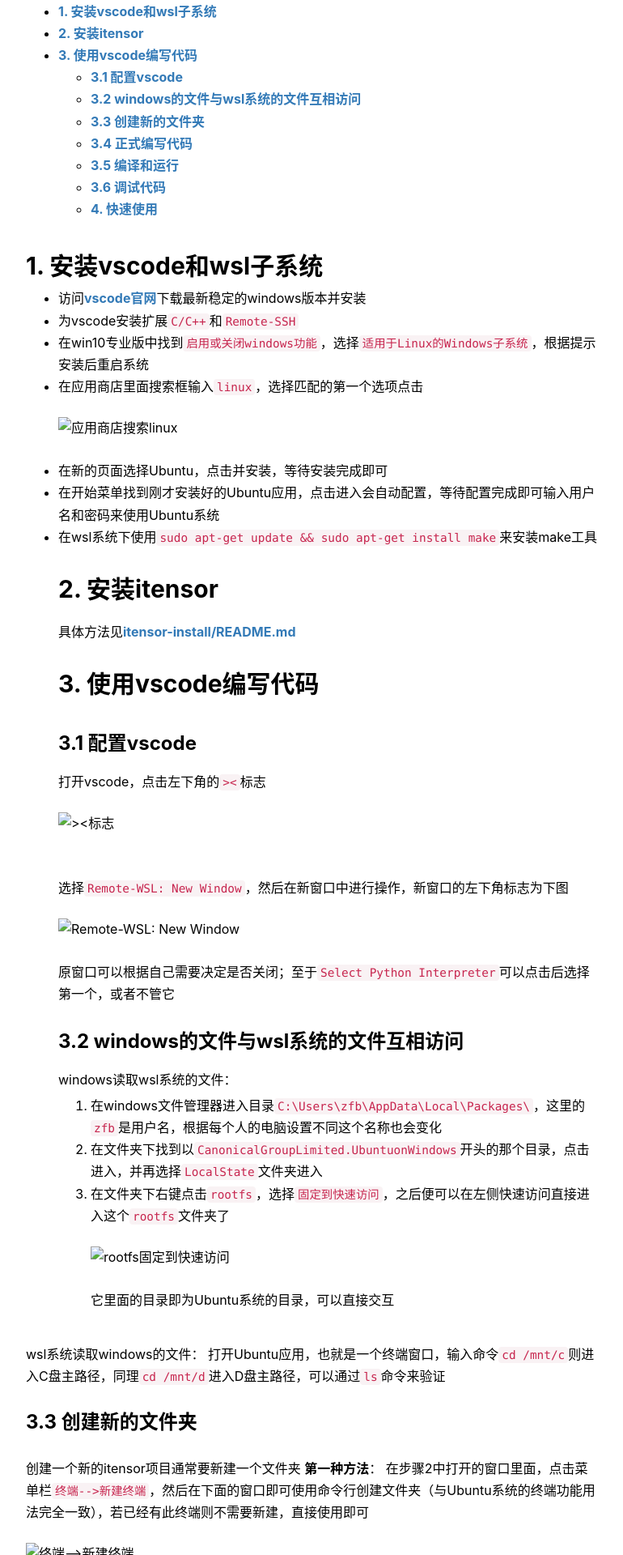
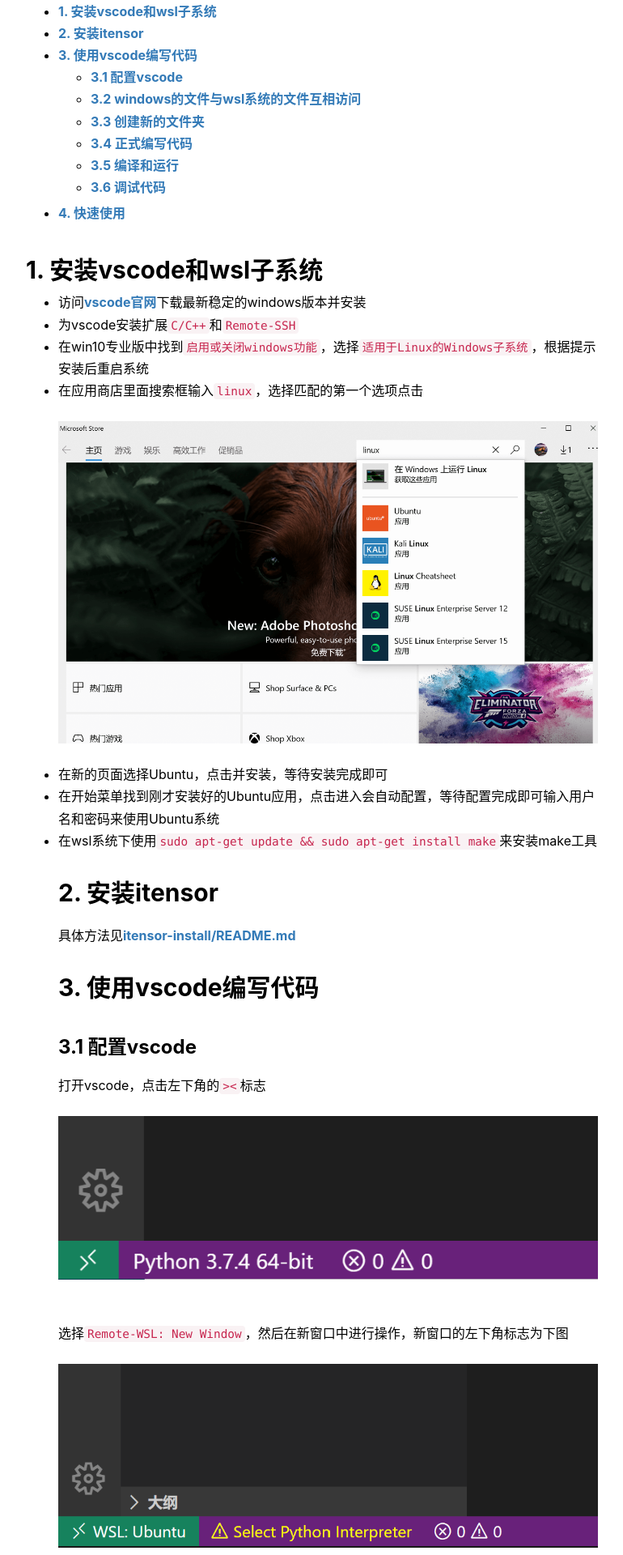
Before and after one commit to zfb132/zfb132.github.com, a Jekyll site: the page built from _posts/2020-07-04-itensor_vscode.md, in a window 1280 px wide. Shown: the part 653-2573 px from the top of the page at 81% size, without its empty margins (233-1003 px from the left). Built offline with Jekyll 4.4.1, drawn with Linux system fonts in a browser that asks for light colours; nearby versions of some CDN libraries; comment, search, counter and statistics services are not loaded.

Commit message:
修改排版问题

````diff
--- a/_posts/2020-07-04-itensor_vscode.md
+++ b/_posts/2020-07-04-itensor_vscode.md
@@ -21,7 +21,7 @@ description:  "适用于Windows的Linux子系统搭配VSCode编写和调试代
 * 访问[vscode官网](https://code.visualstudio.com/)下载最新稳定的windows版本并安装
 * 为vscode安装扩展`C/C++`和`Remote-SSH`
 * 在win10专业版中找到`启用或关闭windows功能`，选择`适用于Linux的Windows子系统`，根据提示安装后重启系统
-* 在应用商店里面搜索框输入`linux`，选择匹配的第一个选项点击<img src="img/post/itensor-vscode-01.png" width="768" alt="应用商店搜索linux"/>
+* 在应用商店里面搜索框输入`linux`，选择匹配的第一个选项点击<img src="/img/post/itensor-vscode-01.png" width="768" alt="应用商店搜索linux"/>
 * 在新的页面选择Ubuntu，点击并安装，等待安装完成即可
 * 在开始菜单找到刚才安装好的Ubuntu应用，点击进入会自动配置，等待配置完成即可输入用户名和密码来使用Ubuntu系统
 * 在wsl系统下使用`sudo apt-get update && sudo apt-get install make`来安装make工具
@@ -29,14 +29,14 @@ description:  "适用于Windows的Linux子系统搭配VSCode编写和调试代
 具体方法见[itensor-install/README.md](https://github.com/zfb132/itensor/blob/master/itensor-install/README.md)
 ## 3. 使用vscode编写代码
 ### 3.1 配置vscode
-打开vscode，点击左下角的`><`标志  <img src="img/post/itensor-vscode-02.png" width="768" alt="><标志"/>
-选择`Remote-WSL: New Window`，然后在新窗口中进行操作，新窗口的左下角标志为下图<img src="img/post/itensor-vscode-03.png" width="768" alt="Remote-WSL: New Window"/>
+打开vscode，点击左下角的`><`标志  <img src="/img/post/itensor-vscode-02.png" width="768" alt="><标志"/>
+选择`Remote-WSL: New Window`，然后在新窗口中进行操作，新窗口的左下角标志为下图<img src="/img/post/itensor-vscode-03.png" width="768" alt="Remote-WSL: New Window"/>
 原窗口可以根据自己需要决定是否关闭；至于`Select Python Interpreter`可以点击后选择第一个，或者不管它
 ### 3.2 windows的文件与wsl系统的文件互相访问
 windows读取wsl系统的文件：
 1. 在windows文件管理器进入目录`C:\Users\zfb\AppData\Local\Packages\`，这里的`zfb`是用户名，根据每个人的电脑设置不同这个名称也会变化
 2. 在文件夹下找到以`CanonicalGroupLimited.UbuntuonWindows`开头的那个目录，点击进入，并再选择`LocalState`文件夹进入
-3. 在文件夹下右键点击`rootfs`，选择`固定到快速访问`，之后便可以在左侧快速访问直接进入这个`rootfs`文件夹了<img src="img/post/itensor-vscode-04.png" width="768" alt="rootfs固定到快速访问"/>
+3. 在文件夹下右键点击`rootfs`，选择`固定到快速访问`，之后便可以在左侧快速访问直接进入这个`rootfs`文件夹了<img src="/img/post/itensor-vscode-04.png" width="768" alt="rootfs固定到快速访问"/>
 它里面的目录即为Ubuntu系统的目录，可以直接交互
 
 wsl系统读取windows的文件：
@@ -45,18 +45,19 @@ wsl系统读取windows的文件：
 创建一个新的itensor项目通常要新建一个文件夹
 **第一种方法**：
 在步骤2中打开的窗口里面，点击菜单栏`终端-->新建终端`，然后在下面的窗口即可使用命令行创建文件夹（与Ubuntu系统的终端功能用法完全一致），若已经有此终端则不需要新建，直接使用即可
-<img src="img/post/itensor-vscode-06.png" width="768" alt="终端-->新建终端"/>
+<img src="/img/post/itensor-vscode-06.png" width="768" alt="终端-->新建终端"/>
 **第二种方法，不推荐，可能会有问题**：
 在windows资源管理器打开`rootfs`文件夹，一般再进入`home`文件夹，`zfb`文件夹（用户名，根据自己设置的不同而不同）
-<img src="img/post/itensor-vscode-05.png" width="768" alt="用户名文件夹"/>
+<img src="/img/post/itensor-vscode-05.png" width="768" alt="用户名文件夹"/>
 在当前目录下新建文件夹即可
 ### 3.4 正式编写代码
 在vscode的菜单栏点击`文件-->打开文件夹`，在弹出的窗口选择你要打开的文件夹（一般为上一步创建的文件夹），点击`确定`即可
-<img src="img/post/itensor-vscode-07.png" width="768" alt="文件-->打开文件夹"/>
-上图中打开的文件夹即为`test`，在此处右键即可选择新建文件或者文件夹<img src="img/post/itensor-vscode-08.png" width="768" alt="新建文件或者文件夹"/>
+<img src="/img/post/itensor-vscode-07.png" width="768" alt="文件-->打开文件夹"/>
+上图中打开的文件夹即为`test`，在此处右键即可选择新建文件或者文件夹<img src="/img/post/itensor-vscode-08.png" width="768" alt="新建文件或者文件夹"/>
 这里以`test`文件夹为例，需要注意的是`Makefile`文件来源于github下载的itensor压缩包的`tutorial/project_template`文件夹下，Makefile文件里面的对应变量需要修改（根据步骤2即可），`.cpp`文件和`.h`文件根据自己需要修改为自己的代码
 **下面是最重要的设置路径和任务环节，配置一次即可以后复制过来永久使用**
-1. 创建文件夹`.vscode`，不要忘记前面的`.`<img src="img/post/itensor-vscode-09.png" width="768" alt="创建文件夹.vscode"/>
+
+1. 创建文件夹`.vscode`，不要忘记前面的`.`<img src="/img/post/itensor-vscode-09.png" width="768" alt="创建文件夹.vscode"/>
 2. 在`.vscode`文件夹下为`C/C++`扩展添加配置文件`c_cpp_properties.json`，内容如下
 ```json
 {
@@ -139,26 +140,28 @@ wsl系统读取windows的文件：
     ]
 }
 ```
+
 以上四步执行完毕后的目录如下
-<img src="img/post/itensor-vscode-10.png" width="768" alt="项目目录"/>
+<img src="/img/post/itensor-vscode-10.png" width="768" alt="项目目录"/>
+
 ### 3.5 编译和运行
 **第一种方法**：
-1. 打开`main()`函数所在的`.cpp`文件，保证激活的窗口这里为此文件，也可以打开其他文件，但是一定要保证当前编辑器窗口显示的是此文件的代码<img src="img/post/itensor-vscode-11.png" width="768" alt="文件代码"/>
+1. 打开`main()`函数所在的`.cpp`文件，保证激活的窗口这里为此文件，也可以打开其他文件，但是一定要保证当前编辑器窗口显示的是此文件的代码<img src="/img/post/itensor-vscode-11.png" width="768" alt="文件代码"/>
 2. 菜单栏选择`调试-->启动调试`即可运行此代码（不要设置断点，否则就进入调试了），若出现下图
-<img src="img/post/itensor-vscode-12.png" width="768" alt="调试-->启动调试"/>
+<img src="/img/post/itensor-vscode-12.png" width="768" alt="调试-->启动调试"/>
 则点击图中的`终端`即可切换到程序输出结果界面
-<img src="img/post/itensor-vscode-13.png" width="768" alt="点击终端"/>
+<img src="/img/post/itensor-vscode-13.png" width="768" alt="点击终端"/>
 
 **第二种方法**：
 点击菜单栏的`终端-->新建终端`，然后在弹出的窗口里面即可使用Ubuntu命令，编译使用`make`，运行使用`./myappname`等等
-<img src="img/post/itensor-vscode-14.png" width="768" alt="终端-->新建终端"/>
+<img src="/img/post/itensor-vscode-14.png" width="768" alt="终端-->新建终端"/>
 ### 3.6 调试代码
 1. 鼠标移动到你需要暂停的那一行的行号的前面，鼠标指针会变成小手形状，同时会有一个虚的红点，左键点击即可在当前位置设置断点，同理可以在其他位置也添加断点
-<img src="img/post/itensor-vscode-15.png" width="768" alt="设置断点"/>
+<img src="/img/post/itensor-vscode-15.png" width="768" alt="设置断点"/>
 2. 菜单栏选择`调试-->启动调试`即可调试此代码
-<img src="img/post/itensor-vscode-16.png" width="768" alt="调试-->启动调试"/>
+<img src="/img/post/itensor-vscode-16.png" width="768" alt="调试-->启动调试"/>
 
 上面中间位置的工具栏可以控制进行`继续运行直到下一个断点`、`单步跳过`、`单步调试`、`单步跳出`、`重启程序`、`结束调试`
 左侧可以查看变量的值，鼠标在编辑区的变量上悬停也可以看到变量的值
-### 4. 快速使用
+## 4. 快速使用
 建立在已经熟悉前面三个步骤的基础上，直接新建文件夹`test1`，然后把`.vscode`文件夹和里面的文件直接复制到`test1`文件夹下，在此文件下编写代码，运行调试即可
````
